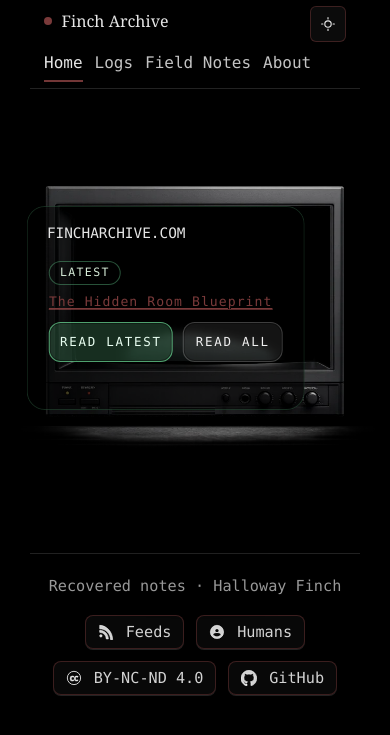
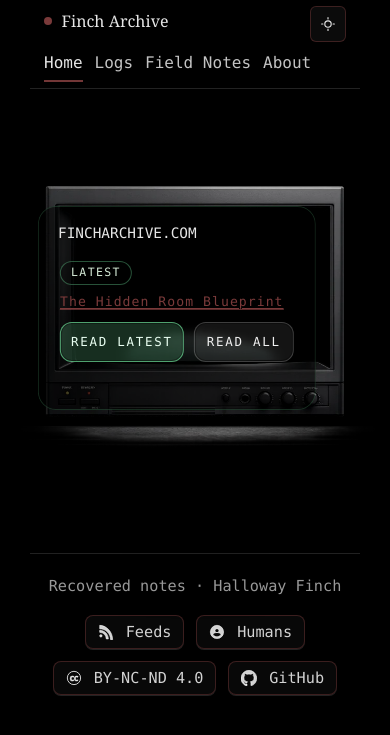
Before and after one commit to HallowayFinch/fincharchive.com, a Jekyll site: the page built from index.html, in a window 390 px wide. Shown: the top 735 px of the page. Built offline with Jekyll 4.4.1, drawn with Linux system fonts in a browser that asks for light colours.

Commit message:
Update style.css

```diff
--- a/assets/css/style.css
+++ b/assets/css/style.css
@@ -2668,7 +2668,7 @@ html, body { overflow-x: hidden; }
     -webkit-mask-image: -webkit-radial-gradient(white, black);
 
     /* subtle right nudge so content sits better in the glass */
-    transform: translateX(3.5%);
+    transform: translateX(7.5%);
   }
 
   /* Tighten mobile content so it fits inside the glass comfortably */
```
